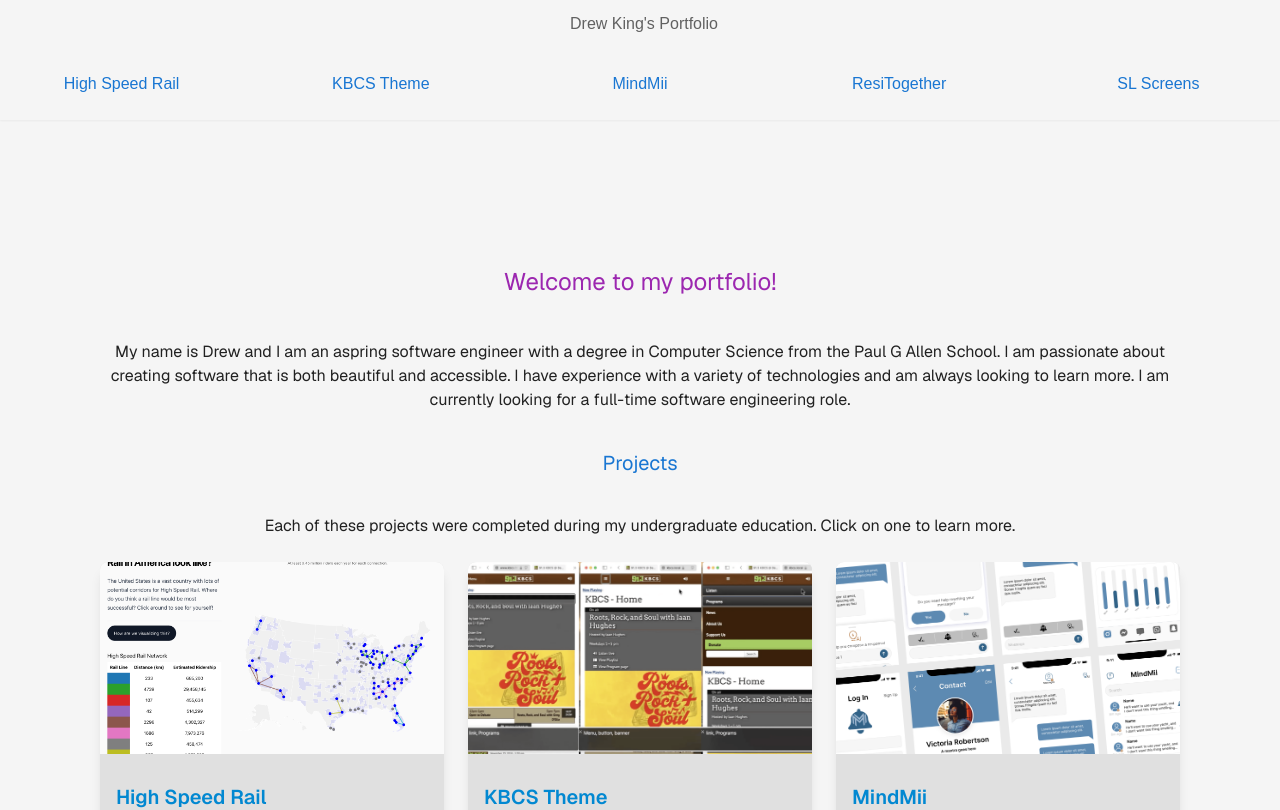
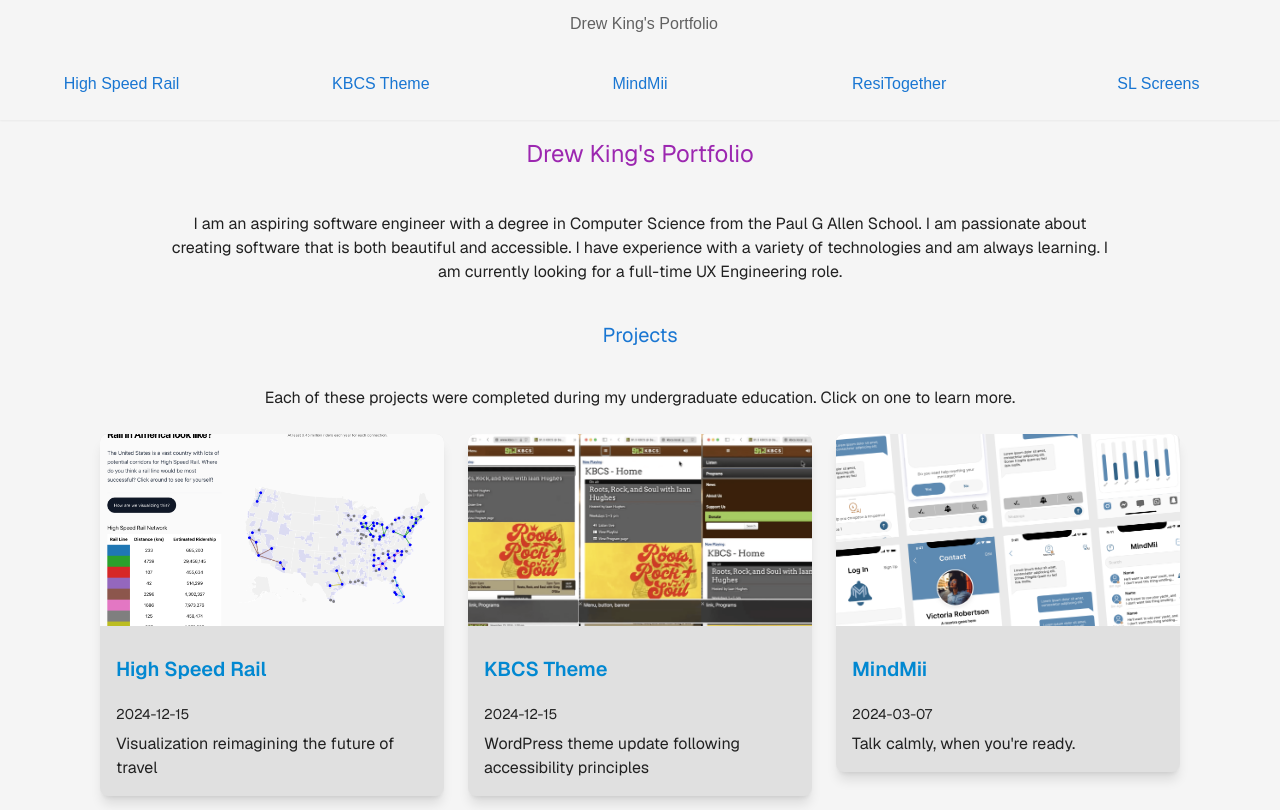
Before and after one commit to andrewpking/kingdrewsea-portfolio, a Next.js app: page / in a window 1280 px wide. Shown: the top 810 px of the page. Built offline with nearby package versions, Linux system fonts and the light colour scheme.

Commit message:
Fixed a style bug on home page.

```diff
--- a/src/app/page.tsx
+++ b/src/app/page.tsx
@@ -6,13 +6,13 @@ import "./styles.scss";
 export default function Home() {
   return (
     <div>
-      <div className="grid grid-rows-[20px_1fr_20px] items-center justify-items-center min-h-screen p-8 pb-20 gap-16 sm:p-20 font-[family-name:var(--font-geist-sans)]">
+      <div className="grid grid-rows-[20px_1fr_20px] sm:mt-4 font-[family-name:var(--font-geist-sans)]">
         <main id="main-content" tabIndex={-1} className="row-start-2 flex flex-col items-center justify-center gap-6">
           <h1 className="text-center">
-            Welcome to my portfolio!
+            Drew King&apos;s Portfolio
           </h1>
-          <p className="text-center">
-            My name is Drew and I am an aspring software engineer with a degree in Computer Science from the Paul G Allen School. I am passionate about creating software that is both beautiful and accessible. I have experience with a variety of technologies and am always looking to learn more. I am currently looking for a full-time software engineering role.
+          <p className="text-center tiny:px-4 sm:px-16">
+            I am an aspiring software engineer with a degree in Computer Science from the Paul G Allen School. I am passionate about creating software that is both beautiful and accessible. I have experience with a variety of technologies and am always learning. I am currently looking for a full-time UX Engineering role.
           </p>
           <h2 className="text-center">
             Projects
```
